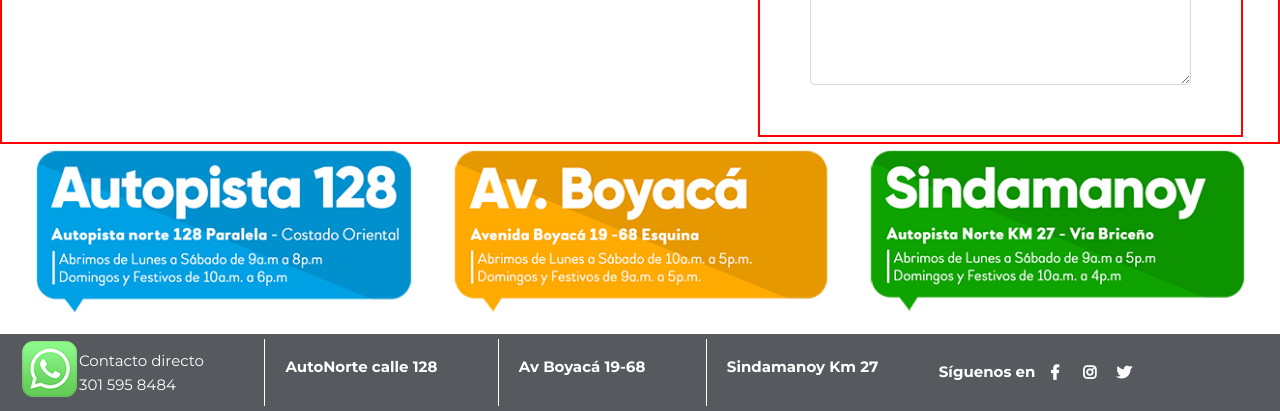
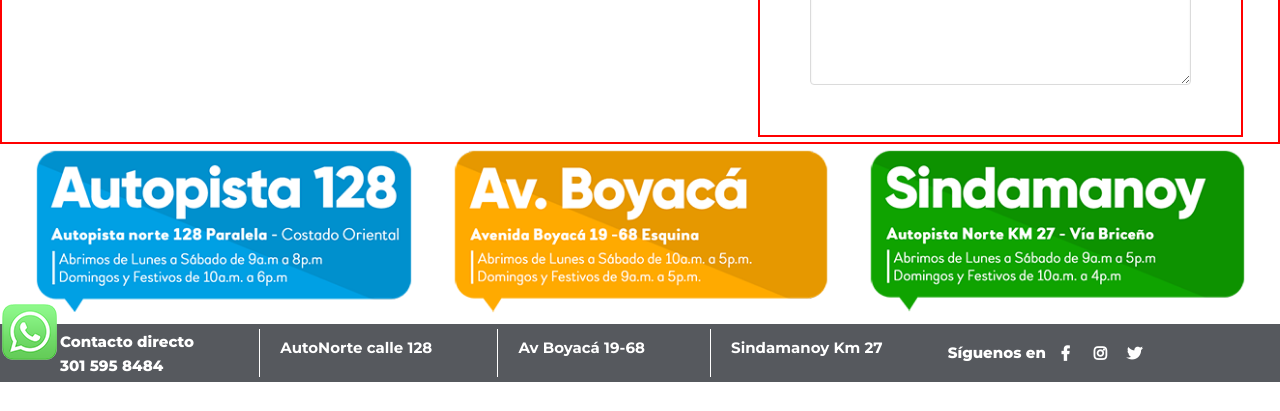
Before and after one commit to sservicetk20/autonad, a website: page interna.html in a window 1280 px wide. Shown: the part 579-990 px from the top of the page. After the commit the page ends 961 px from the top, so only its background shows below. Drawn offline with nearby package versions, Linux system fonts and the light colour scheme; files whose address does not match are found by name.

Commit message:
fotter arreglo

```diff
--- a/interna.html
+++ b/interna.html
@@ -199,9 +199,6 @@
 	<footer class="mainFooter">
 		<div class="mainFooter--container">
 			<div class="mainFooter__logo mainFooter--container-column">
-				<a href="">
-                    <img src="img/contacto.png" alt="AUTONAD">
-                </a>
                 <div class="mainFooter__redes--siguenos">
                     <p>Contacto directo</p><br>
                     <p>301 595 8484</p>
--- a/sources/sass/layouts/_footer.scss
+++ b/sources/sass/layouts/_footer.scss
@@ -1,8 +1,8 @@
+
 .mainFooter{
 	position: relative;
 	color: $blanco;
 	background-color: #56595e;
-	margin-top: 10px;
 	&::after{
 		display: block;
 		content: "";
@@ -11,18 +11,31 @@
 		bottom: 0px;
 		height: 65px;
 		position: absolute;
-		background-size: auto 100%;
-		background-repeat: repeat-x;
+		background-repeat: no-repeat;
+		background-image: url("../../../Proyectos/autonad-github/img/contacto.png");
+		margin: 0px 0px 15px 0px;
+		@media #{$media-extra-movil}{
+			background-image: none;
+			padding: 0px;
+		}
+		@media #{$media-tablet}{
+			background-image: none;
+			padding: 0px;
+		}
 	}
+
 	&--container{
-		max-width: 1250px;
+		//max-width: 1550px;
 		margin-left: auto;
 		margin-right: auto;
-		padding: 5px 5px 5px 5px;
+		padding: 5px 0px 5px 60px;
 		@include flexbox;
+		@media #{$media-extra-movil}{
+			padding: 0px;
+		}
 		@media #{$media-tablet}{
 			display: block;
-			padding-bottom: 70px;
+			//padding-bottom: 70px;
 		}
 		&-column{
 			@include flexbox;
@@ -30,7 +43,7 @@
 			@include flex-grow(1);
 			@media #{$media-tablet}{
 				text-align: center;
-				margin-bottom: 20px;
+				margin-bottom: 5px;
 				@include justify-content (center);
 			}
 			@media #{$media-extra-movil}{
@@ -85,6 +98,7 @@
 				display: inline-block;
 				vertical-align: middle;
 				@include font-size(15);
+				font-weight: 900;
 			}
 			.btn{
 				width: 30px;
```
Also changed, not shown: index.html (+0 -3 lines), css/main.css, css/main.min.css.
